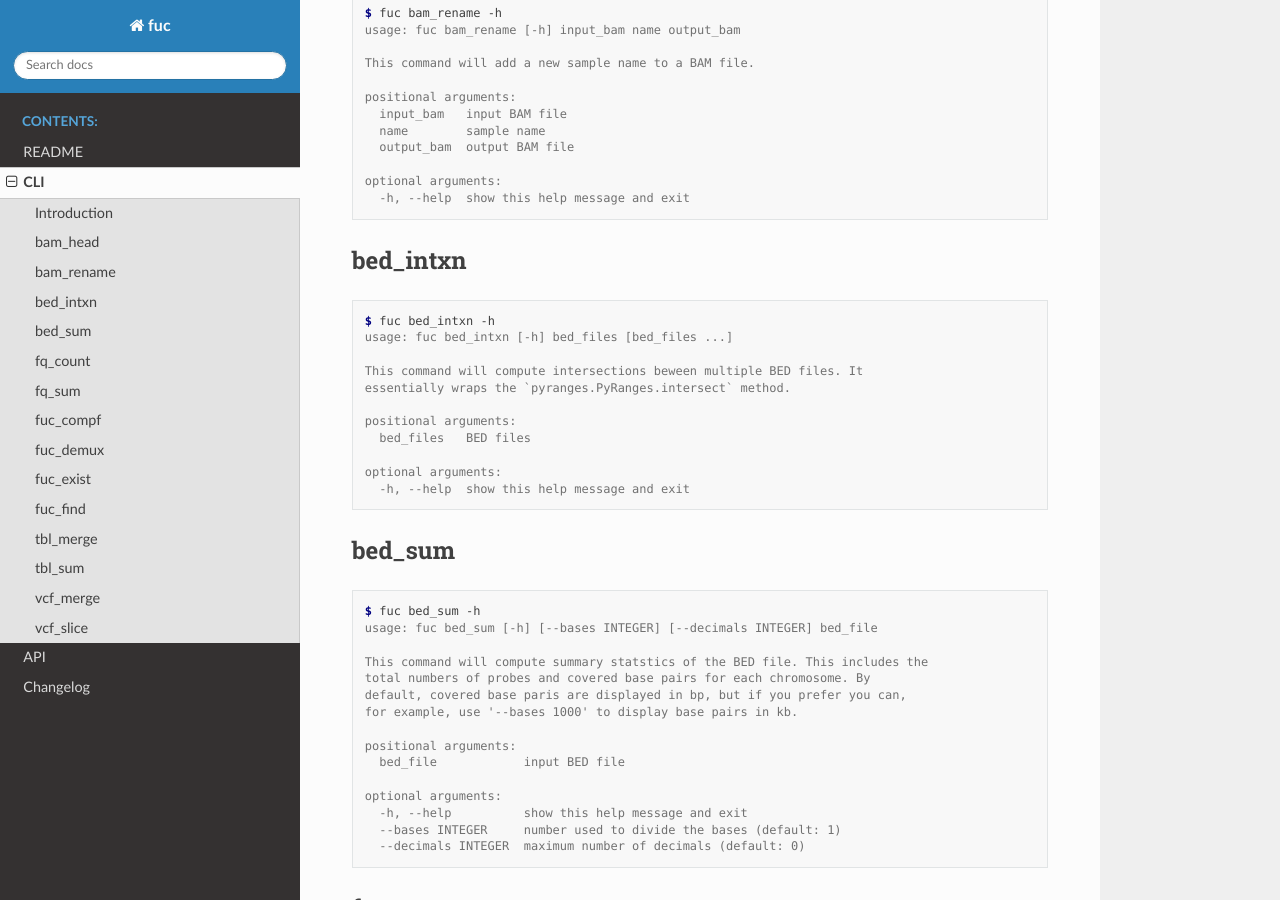
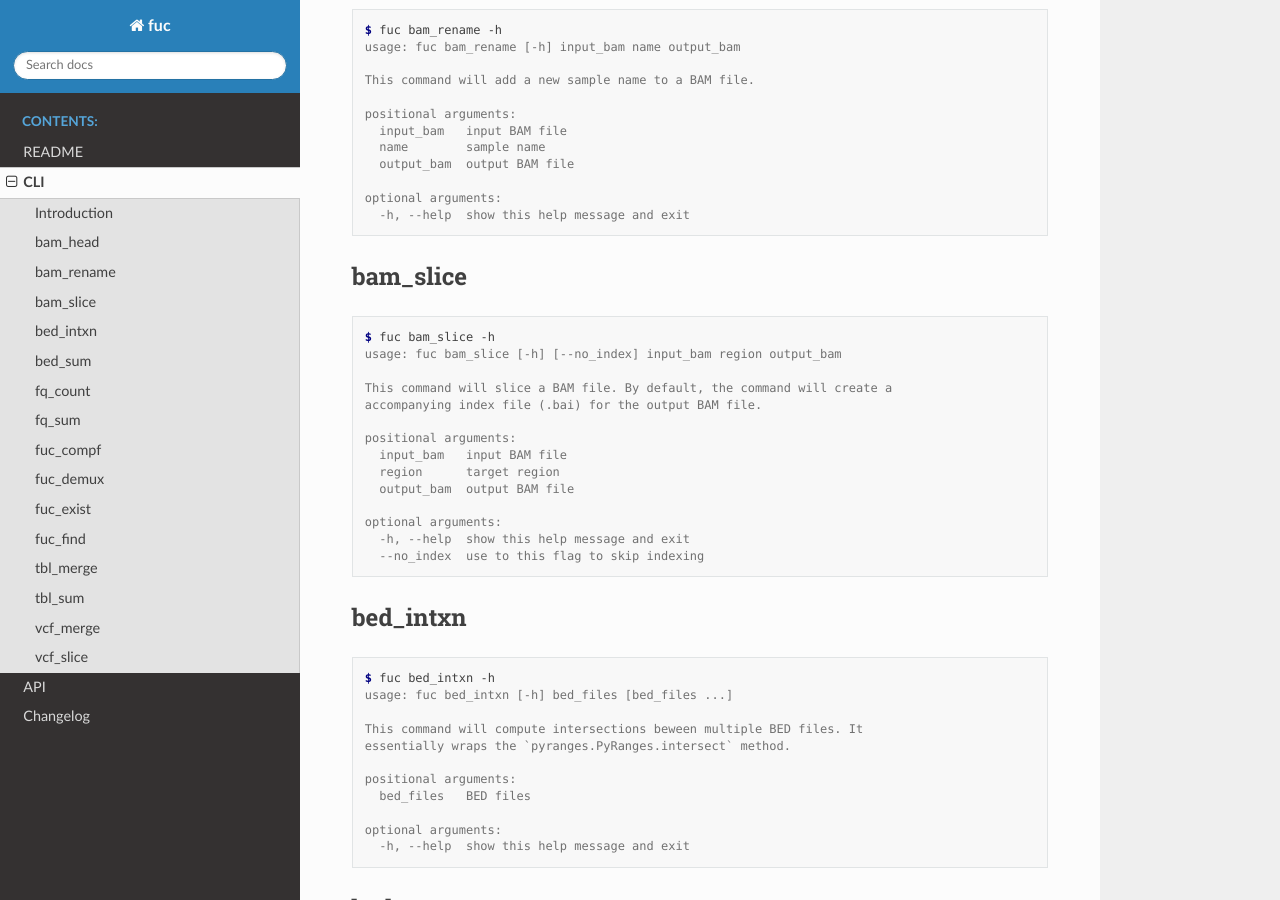
Before and after one commit to sbslee/fuc, a Sphinx documentation site: the page built from docs/cli.rst, in a window 1280 px wide and 900 px high, scrolled down 1201 px. Built offline with Sphinx 7.4.7 and the Read the Docs theme 2.0.0, drawn with Linux system fonts in a browser that asks for light colours; some of the changed text lies outside the part shown.

Commit message:
Update docs

```diff
--- a/README.rst
+++ b/README.rst
@@ -166,6 +166,7 @@ For getting help on CLI:
      COMMAND        name of the command
        bam_head     [BAM] print the header of a BAM file
        bam_rename   [BAM] add a new sample name to a BAM file
+       bam_slice    [BAM] slice a BAM file
        bed_intxn    [BED] find intersection of two or more BED files
        bed_sum      [BED] summarize a BED file
        fq_count     [FASTQ] count sequence reads in FASTQ files
--- a/docs/cli.rst
+++ b/docs/cli.rst
@@ -20,6 +20,7 @@ For getting help on CLI:
      COMMAND        name of the command
        bam_head     [BAM] print the header of a BAM file
        bam_rename   [BAM] add a new sample name to a BAM file
+       bam_slice    [BAM] slice a BAM file
        bed_intxn    [BED] find intersection of two or more BED files
        bed_sum      [BED] summarize a BED file
        fq_count     [FASTQ] count sequence reads in FASTQ files
@@ -76,6 +77,26 @@ bam_rename
 
    optional arguments:
      -h, --help  show this help message and exit
+
+bam_slice
+=========
+
+.. code-block:: console
+
+   $ fuc bam_slice -h
+   usage: fuc bam_slice [-h] [--no_index] input_bam region output_bam
+
+   This command will slice a BAM file. By default, the command will create a
+   accompanying index file (.bai) for the output BAM file.
+
+   positional arguments:
+     input_bam   input BAM file
+     region      target region
+     output_bam  output BAM file
+
+   optional arguments:
+     -h, --help  show this help message and exit
+     --no_index  use to this flag to skip indexing
 
 bed_intxn
 =========
```
